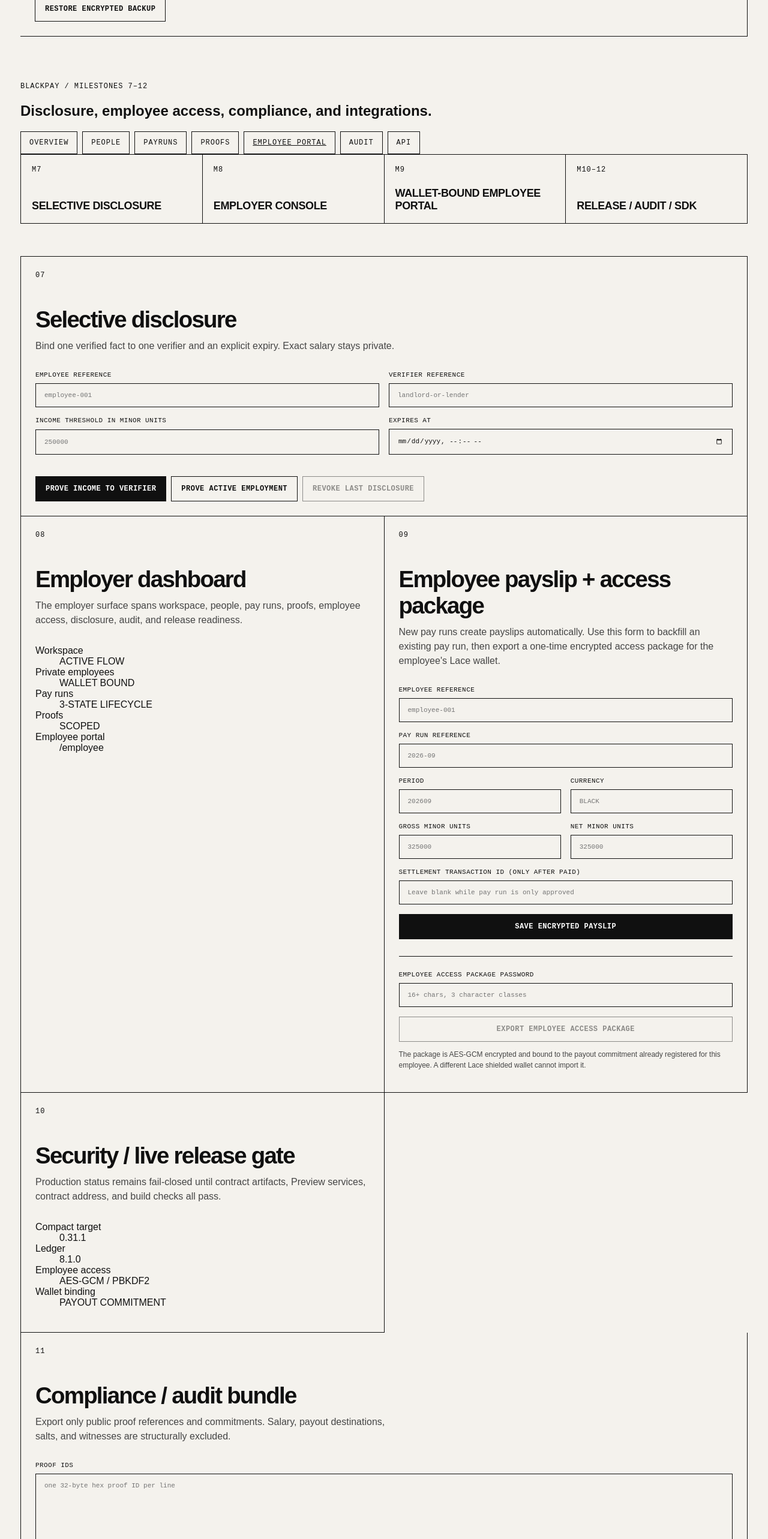
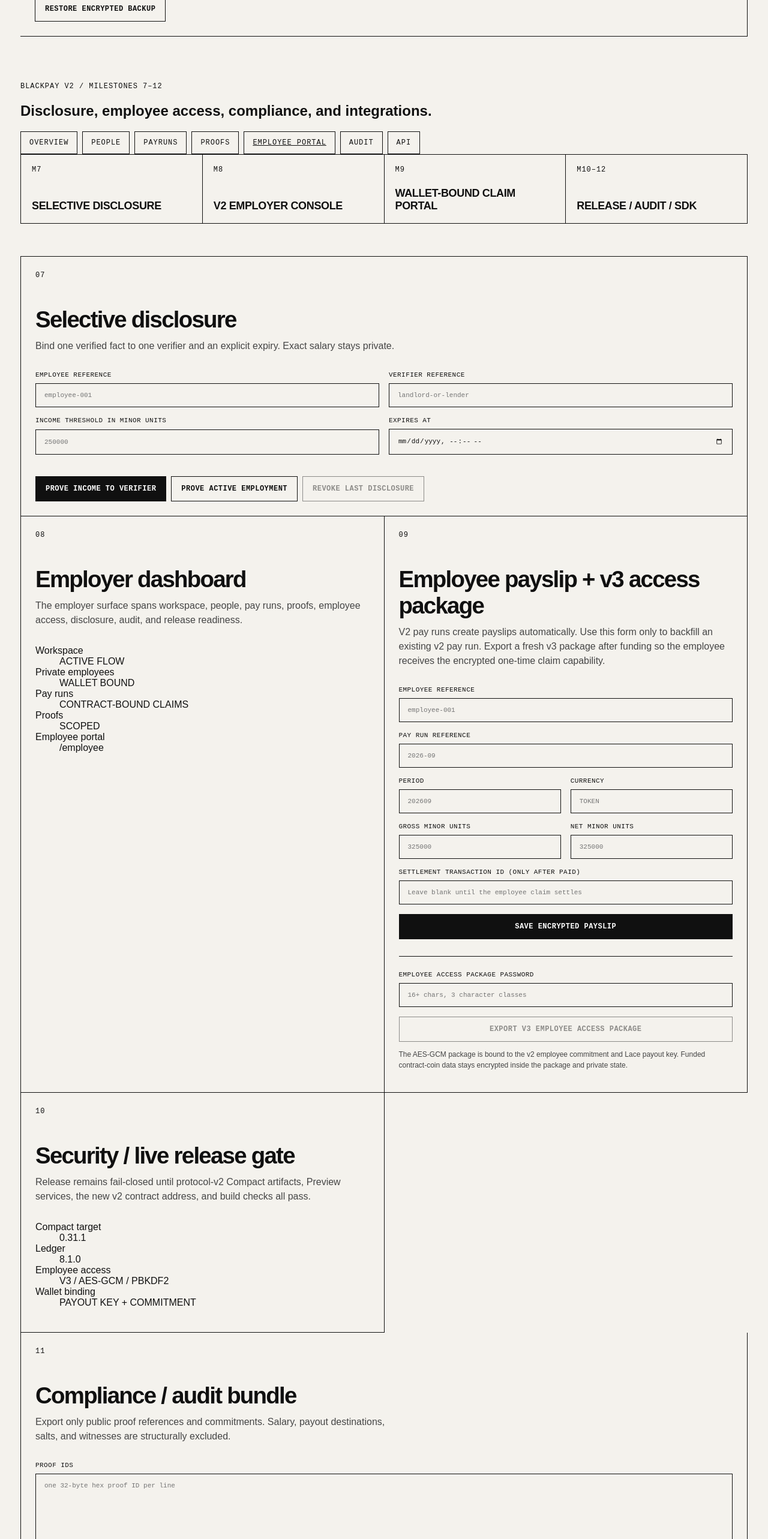
Before and after one commit to mushee-io/Blackpay, a Next.js app: page / in a window 1280 px wide. Shown: the part 3060-5626 px from the top of the page at 60% size. Built offline with nearby package versions, Linux system fonts and the light colour scheme; no server answers.

Commit message:
fix(ui): migrate admin utilities to protocol v2 identifiers

```diff
--- a/src/components/Milestones712.tsx
+++ b/src/components/Milestones712.tsx
@@ -99,8 +99,8 @@
   async function createIncomeDisclosure(event: FormEvent) {
     event.preventDefault();
     await run(async () => {
-      const employeeIdHex = await privateId("blackpay:employee-id:v1", employeeRef);
-      const verifierIdHex = await privateId("blackpay:verifier:v1", verifierRef);
+      const employeeIdHex = await privateId("blackpay:employee-id:v2", employeeRef);
+      const verifierIdHex = await privateId("blackpay:verifier:v2", verifierRef);
       const witness = getEmployeeWitness(employeeIdHex);
       const result = await getPayrollContractGateway().createIncomeDisclosure({
         employeeIdHex,
@@ -117,8 +117,8 @@
 
   async function createEmploymentDisclosure() {
     await run(async () => {
-      const employeeIdHex = await privateId("blackpay:employee-id:v1", employeeRef);
-      const verifierIdHex = await privateId("blackpay:verifier:v1", verifierRef);
+      const employeeIdHex = await privateId("blackpay:employee-id:v2", employeeRef);
+      const verifierIdHex = await privateId("blackpay:verifier:v2", verifierRef);
       const witness = getEmployeeWitness(employeeIdHex);
       const result = await getPayrollContractGateway().createEmploymentDisclosure({
         employeeIdHex,
@@ -149,8 +149,8 @@
   async function issuePrivatePayslip(event: FormEvent) {
     event.preventDefault();
     await run(async () => {
-      const employeeIdHex = await privateId("blackpay:employee-id:v1", payslipEmployeeRef);
-      const payRunIdHex = await privateId("blackpay:payrun-id:v1", payslipRunRef);
+      const employeeIdHex = await privateId("blackpay:employee-id:v2", payslipEmployeeRef);
+      const payRunIdHex = await privateId("blackpay:payrun-id:v2", payslipRunRef);
       const period = Number(payslipPeriod);
       if (!Number.isSafeInteger(period) || period <= 0) throw new Error("Payslip period must be a positive integer");
       const grossMinor = parsePositiveBigInt(payslipGross, "Gross pay");
@@ -173,12 +173,12 @@
 
   async function exportEmployeeAccess() {
     await run(async () => {
-      const employeeIdHex = await privateId("blackpay:employee-id:v1", payslipEmployeeRef);
+      const employeeIdHex = await privateId("blackpay:employee-id:v2", payslipEmployeeRef);
       if (!employeeAccessPassword) throw new Error("Enter a strong employee access package password");
       const envelope = await exportEmployeeAccessPackage({ employeeIdHex, accessPassword: employeeAccessPassword });
-      saveJsonFile(`blackpay-employee-${employeeIdHex.slice(0, 12)}-access.json`, envelope);
+      saveJsonFile(`blackpay-v2-employee-${employeeIdHex.slice(0, 12)}-access-v3.json`, envelope);
       setEmployeeAccessPassword("");
-      setNotice("Encrypted employee access package exported. Share the JSON file and its password with the employee through separate secure channels.");
+      setNotice("Fresh v3 employee access package exported. After payroll funding, export again so the employee receives the encrypted contract-coin claim capability. Share the JSON and password through separate secure channels.");
     });
   }
 
@@ -199,7 +199,7 @@
 
   return (
     <section className="shell">
-      <div className="eyebrow">BLACKPAY / MILESTONES 7–12</div>
+      <div className="eyebrow">BLACKPAY V2 / MILESTONES 7–12</div>
       <h2>Disclosure, employee access, compliance, and integrations.</h2>
 
       <nav className="buttonRow" aria-label="Blackpay product areas">
@@ -214,8 +214,8 @@
 
       <section className="statusGrid">
         <article className="statusCard"><span>M7</span><strong>SELECTIVE DISCLOSURE</strong></article>
-        <article className="statusCard"><span>M8</span><strong>EMPLOYER CONSOLE</strong></article>
-        <article className="statusCard"><span>M9</span><strong>WALLET-BOUND EMPLOYEE PORTAL</strong></article>
+        <article className="statusCard"><span>M8</span><strong>V2 EMPLOYER CONSOLE</strong></article>
+        <article className="statusCard"><span>M9</span><strong>WALLET-BOUND CLAIM PORTAL</strong></article>
         <article className="statusCard"><span>M10–12</span><strong>RELEASE / AUDIT / SDK</strong></article>
       </section>
 
@@ -251,7 +251,7 @@
           <dl>
             <div><dt>Workspace</dt><dd>ACTIVE FLOW</dd></div>
             <div><dt>Private employees</dt><dd>WALLET BOUND</dd></div>
-            <div><dt>Pay runs</dt><dd>3-STATE LIFECYCLE</dd></div>
+            <div><dt>Pay runs</dt><dd>CONTRACT-BOUND CLAIMS</dd></div>
             <div><dt>Proofs</dt><dd>SCOPED</dd></div>
             <div><dt>Employee portal</dt><dd>/employee</dd></div>
           </dl>
@@ -259,37 +259,37 @@
 
         <form className="panel" onSubmit={issuePrivatePayslip}>
           <div className="panelNumber">09</div>
-          <h3>Employee payslip + access package</h3>
-          <p>New pay runs create payslips automatically. Use this form to backfill an existing pay run, then export a one-time encrypted access package for the employee's Lace wallet.</p>
+          <h3>Employee payslip + v3 access package</h3>
+          <p>V2 pay runs create payslips automatically. Use this form only to backfill an existing v2 pay run. Export a fresh v3 package after funding so the employee receives the encrypted one-time claim capability.</p>
           <label>Employee reference<input value={payslipEmployeeRef} onChange={(e) => setPayslipEmployeeRef(e.target.value)} placeholder="employee-001" /></label>
           <label>Pay run reference<input value={payslipRunRef} onChange={(e) => setPayslipRunRef(e.target.value)} placeholder="2026-09" /></label>
           <div className="twoCol">
             <label>Period<input inputMode="numeric" value={payslipPeriod} onChange={(e) => setPayslipPeriod(e.target.value)} placeholder="202609" /></label>
-            <label>Currency<input value={payslipCurrency} onChange={(e) => setPayslipCurrency(e.target.value)} placeholder="BLACK" /></label>
+            <label>Currency<input value={payslipCurrency} onChange={(e) => setPayslipCurrency(e.target.value)} placeholder="TOKEN" /></label>
           </div>
           <div className="twoCol">
             <label>Gross minor units<input inputMode="numeric" value={payslipGross} onChange={(e) => setPayslipGross(e.target.value)} placeholder="325000" /></label>
             <label>Net minor units<input inputMode="numeric" value={payslipNet} onChange={(e) => setPayslipNet(e.target.value)} placeholder="325000" /></label>
           </div>
-          <label>Settlement transaction ID (only after paid)<input value={payslipTx} onChange={(e) => setPayslipTx(e.target.value)} placeholder="Leave blank while pay run is only approved" /></label>
+          <label>Settlement transaction ID (only after paid)<input value={payslipTx} onChange={(e) => setPayslipTx(e.target.value)} placeholder="Leave blank until the employee claim settles" /></label>
           <button className="primary full" disabled={busy}>SAVE ENCRYPTED PAYSLIP</button>
 
           <div className="employeeAccessBlock">
             <label>Employee access package password<input type="password" value={employeeAccessPassword} onChange={(e) => setEmployeeAccessPassword(e.target.value)} placeholder="16+ chars, 3 character classes" autoComplete="new-password" /></label>
-            <button className="secondary full" type="button" disabled={busy || !payslipEmployeeRef.trim()} onClick={exportEmployeeAccess}>EXPORT EMPLOYEE ACCESS PACKAGE</button>
-            <p>The package is AES-GCM encrypted and bound to the payout commitment already registered for this employee. A different Lace shielded wallet cannot import it.</p>
+            <button className="secondary full" type="button" disabled={busy || !payslipEmployeeRef.trim()} onClick={exportEmployeeAccess}>EXPORT V3 EMPLOYEE ACCESS PACKAGE</button>
+            <p>The AES-GCM package is bound to the v2 employee commitment and Lace payout key. Funded contract-coin data stays encrypted inside the package and private state.</p>
           </div>
         </form>
 
         <article className="panel">
           <div className="panelNumber">10</div>
           <h3>Security / live release gate</h3>
-          <p>Production status remains fail-closed until contract artifacts, Preview services, contract address, and build checks all pass.</p>
+          <p>Release remains fail-closed until protocol-v2 Compact artifacts, Preview services, the new v2 contract address, and build checks all pass.</p>
           <dl>
             <div><dt>Compact target</dt><dd>0.31.1</dd></div>
             <div><dt>Ledger</dt><dd>8.1.0</dd></div>
-            <div><dt>Employee access</dt><dd>AES-GCM / PBKDF2</dd></div>
-            <div><dt>Wallet binding</dt><dd>PAYOUT COMMITMENT</dd></div>
+            <div><dt>Employee access</dt><dd>V3 / AES-GCM / PBKDF2</dd></div>
+            <div><dt>Wallet binding</dt><dd>PAYOUT KEY + COMMITMENT</dd></div>
           </dl>
         </article>
 
@@ -307,10 +307,11 @@
         <article className="panel">
           <div className="panelNumber">12</div>
           <h3>API / SDK integrations</h3>
-          <p>Partners get a typed SDK façade over the real Midnight gateway plus a public-safe readiness endpoint.</p>
+          <p>Partners get a typed protocol-v2 SDK façade over the real Midnight gateway plus a public-safe readiness endpoint.</p>
           <dl>
             <div><dt>SDK</dt><dd>src/lib/sdk/blackpay.ts</dd></div>
             <div><dt>Status API</dt><dd>/api/v1/status</dd></div>
+            <div><dt>Settlement API</dt><dd>REGISTER / FUND / CLAIM</dd></div>
             <div><dt>Private fallback</dt><dd>NONE</dd></div>
             <div><dt>Network</dt><dd>{config.network.toUpperCase()}</dd></div>
           </dl>
@@ -318,7 +319,7 @@
       </section>
 
       <footer>
-        <span>BLACKPAY / MILESTONES 7–12</span>
+        <span>BLACKPAY V2 / MILESTONES 7–12</span>
         <span>PRIVATE BY DEFAULT · DISCLOSE BY PROOF</span>
       </footer>
     </section>
```
